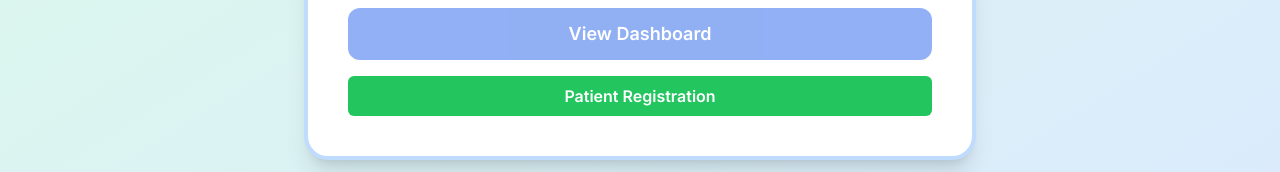
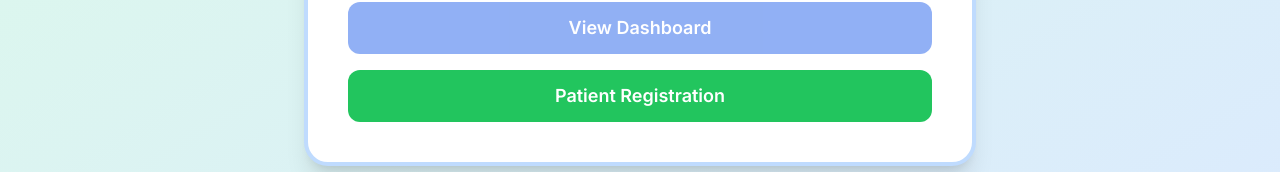
Before and after one commit to JoelBenton/Advanced-Database-Group-Project, a Next.js app in the folder mongo-data-api-app/: page / in a window 1280 px wide. Both pictures are taken after a click on the label "Patient". Shown: the part 521-693 px from the top of the page. Built offline with nearby package versions, Linux system fonts and the light colour scheme; no server answers; the database is empty.

Commit message:
Prevent patients from selecting a DOB in the future

```diff
--- a/mongo-data-api-app/app/src/component/CreatePatient.tsx
+++ b/mongo-data-api-app/app/src/component/CreatePatient.tsx
@@ -211,6 +211,7 @@ const CreatePatientPage = ({ onClose, addPatient }: CreatePatientPageProps) => {
               value={form.date_of_birth}
               onChange={handleChange}
               className="border px-3 py-2 rounded-lg"
+              max={new Date().toISOString().split("T")[0]} // today's date in YYYY-MM-DD format
             />
             <input
               name="contact_number"
--- a/mongo-data-api-app/app/src/component/indexClientComponent.tsx
+++ b/mongo-data-api-app/app/src/component/indexClientComponent.tsx
@@ -140,7 +140,7 @@ export default function ClientComponent({
               {/* Create Button */}
               <button
                 onClick={() => setShowCreateForm(true)}
-                className="w-full bg-green-500 text-white py-2 rounded-md font-semibold hover:bg-green-600 transition"
+                className="w-full bg-green-500 text-white py-3 rounded-xl text-lg font-semibold hover:bg-green-600 transition"
               >
                 {role.charAt(0).toUpperCase() + role.slice(1)} Registration
               </button>
```
